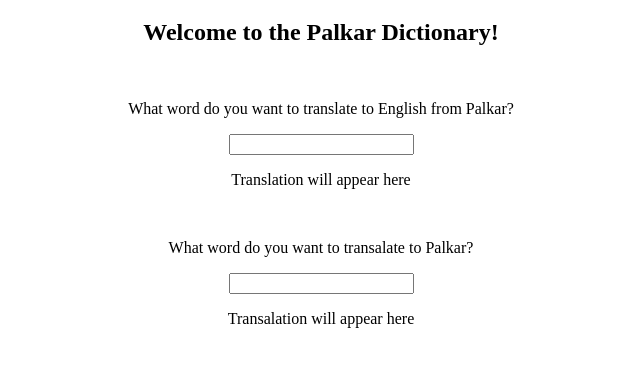
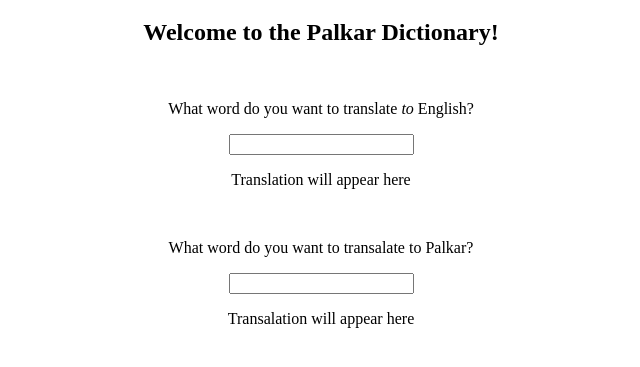
Before and after one commit to Visheshbons/Palkar, a plain HTML site: page index.html in a window 1280 px wide. Shown: the part 61-428 px from the top of the page, without its empty margins (319-959 px from the left). Drawn offline with Linux system fonts and the light colour scheme; a script that the page names is missing.

Commit message:
Update index.html
Fixed misleading text

```diff
--- a/index.html
+++ b/index.html
@@ -12,7 +12,7 @@
   <h1>The Palkar Dictionary</h1>
   <h2>Welcome to the Palkar Dictionary!</h2>
   <br>
-  <p>What word do you want to translate to English from Palkar?</p>
+  <p>What word do you want to translate <i>to</i> English?</p>
   <input type="text" name="PalToEng" value="" id="PalToEng">
   <p id="translationOutput">Translation will appear here</p>
 
```
